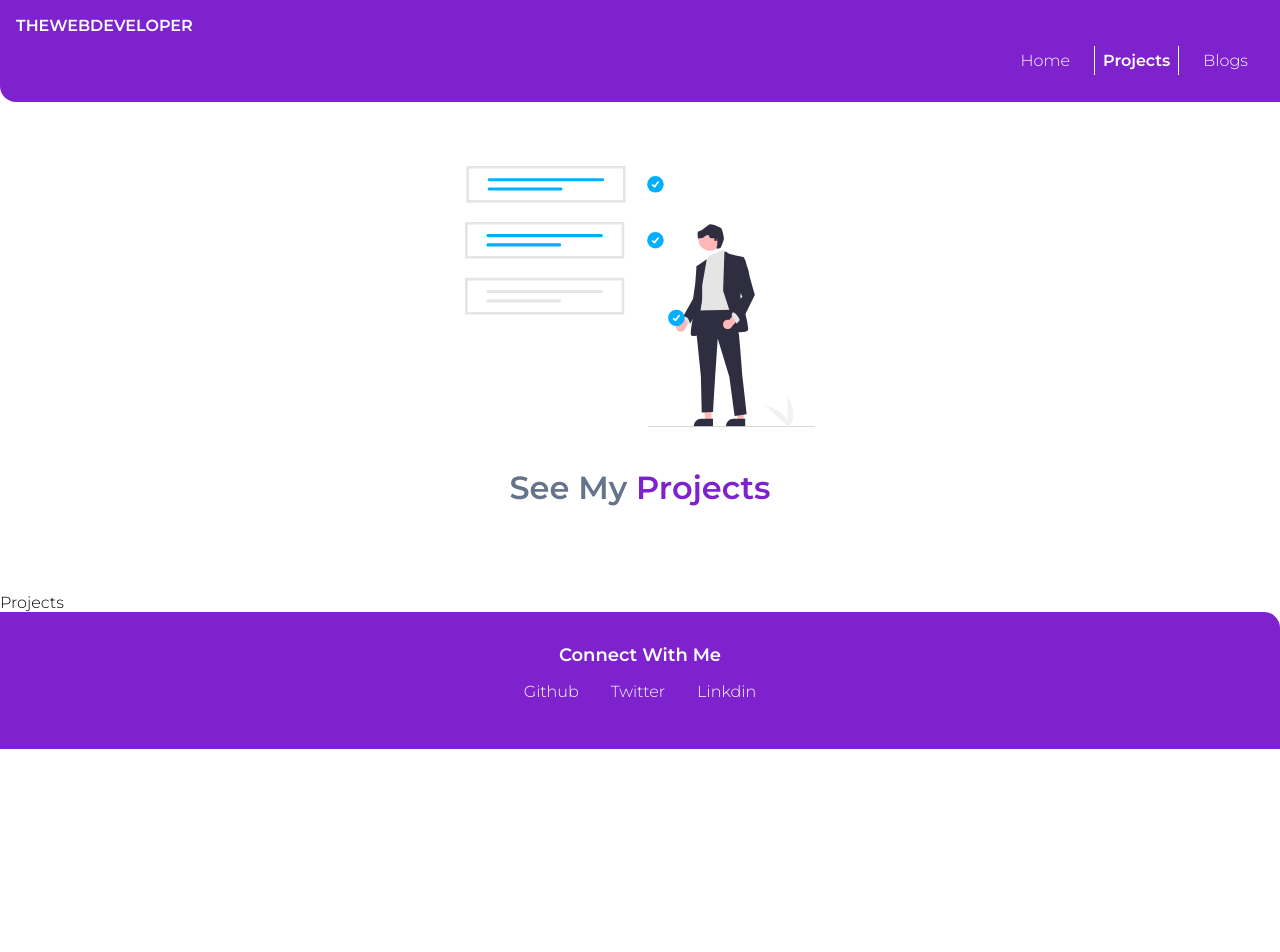
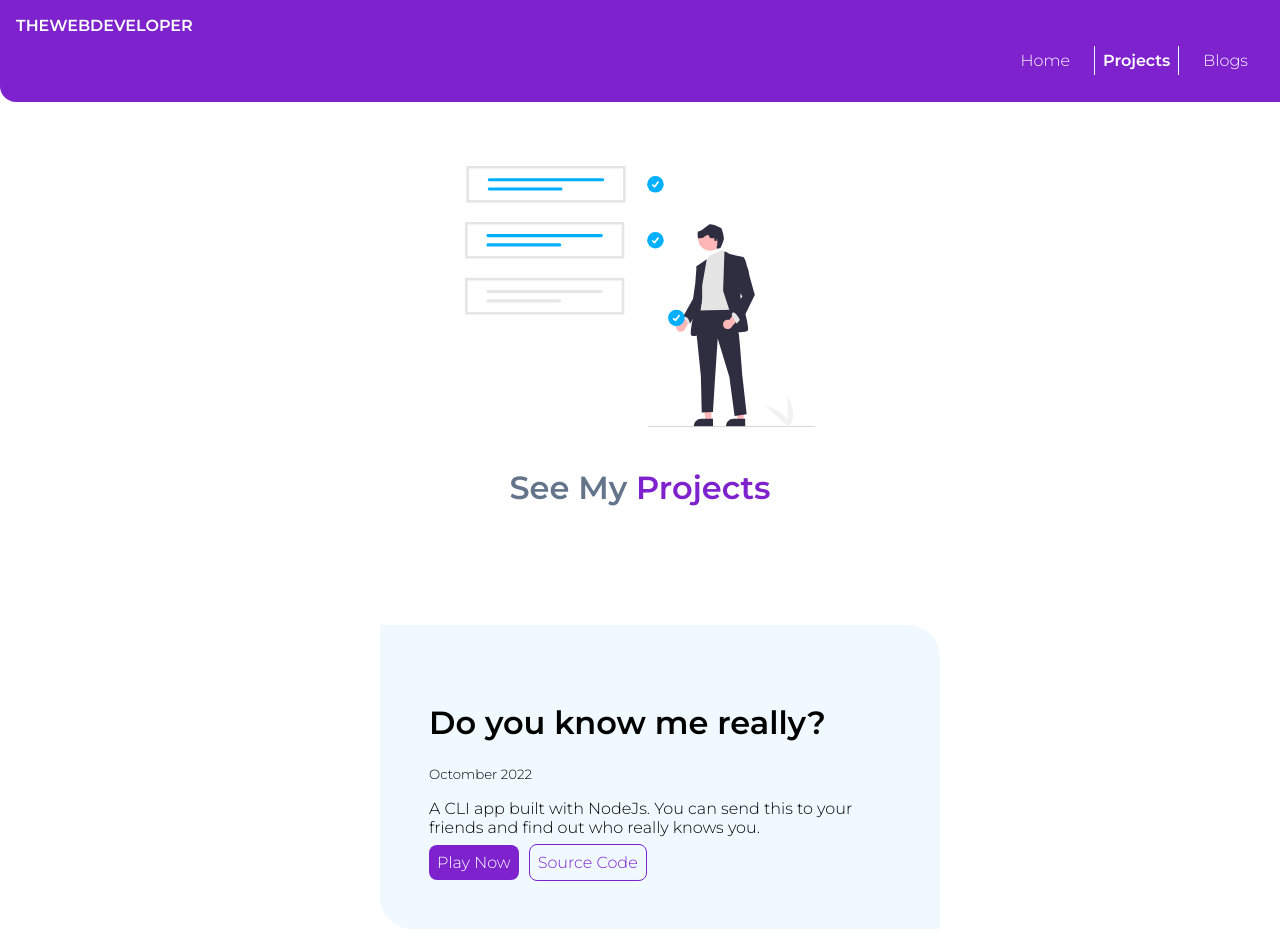
Before and after one commit to yash-purkar/portfolio, a React (Create React App) app: page /projects in a window 1280 px wide. Shown: the top 952 px of the page. Before the commit the page ends 800 px from the top, so only its background shows below. Built offline with nearby package versions, Linux system fonts and the light colour scheme.

Commit message:
project comp done

```diff
--- a/src/App.js
+++ b/src/App.js
@@ -1,3 +1,4 @@
+import { useEffect } from "react";
 import "./Components/App.css"
 import Home from './Components/Home'
 import Projects from './Components/Projects';
@@ -8,6 +9,7 @@ import Footer from "./Components/Footer";
 
 
 function App() {
+
   return (
     <>
       <BrowserRouter>
--- a/src/Components/App.css
+++ b/src/Components/App.css
@@ -40,6 +40,7 @@ hr {
   background-color: var(--color-primary);
   color: var(--white);
   border-radius: 0.5rem;
+  margin-right: 10px;
 }
 
 .link-secondary {
--- a/src/Components/Home.js
+++ b/src/Components/Home.js
@@ -17,8 +17,8 @@ const Home = () => {
 
       {
         HomeData.map((currElem, indx) => {
-          const { heading, txt, type, wantBtn, btnText } = currElem;
-          return <Sections heading={heading} txt={txt} type={type} wantBtn={wantBtn} btnText={btnText} key={indx} />
+          const { heading, txt, type, wantBtn, btnText, to } = currElem;
+          return <Sections heading={heading} txt={txt} type={type} wantBtn={wantBtn} btnText={btnText} to={to} key={indx} />
         })
       }
 
--- a/src/Components/Home/HomeData.js
+++ b/src/Components/Home/HomeData.js
@@ -12,14 +12,16 @@ const data = [
     txt: "I like to showcase my work and thus, you can see my projects hosted online.",
     type: "w",
     wantBtn: "yes",
-    btnText: "See Projects"
+    btnText: "See Projects",
+    to: "/projects"
   },
   {
     heading: "Blogs",
     txt: "I'm also working on some technical and non technical blogs. I like to document my journey of learning.",
     type: "ow",
     wantBtn: "yes",
-    btnText: "Read Blogs"
+    btnText: "Read Blogs",
+    to: "/blogs"
   }
 ];
 
--- a/src/Components/Home/Sections.js
+++ b/src/Components/Home/Sections.js
@@ -1,6 +1,7 @@
 import React, { useEffect, useState } from 'react'
+import { NavLink } from 'react-router-dom';
 
-const Sections = ({ heading, txt, type, wantBtn, btnText }) => {
+const Sections = ({ heading, txt, type, wantBtn, btnText, to }) => {
   const [cls, setCls] = useState();
   const [btn, setBtn] = useState();
 
@@ -25,7 +26,7 @@ const Sections = ({ heading, txt, type, wantBtn, btnText }) => {
 
         {wantBtn === "yes" ?
           <div className="btn">
-            <a className={btn} href="#">{btnText}</a>
+            <NavLink className={btn} to={to}>{btnText}</NavLink>
           </div> : ""}
 
       </div>
--- a/src/Components/Projects.js
+++ b/src/Components/Projects.js
@@ -1,12 +1,23 @@
-import React from 'react'
+import React, { useEffect } from 'react'
 import Header from './Header'
 import img from "./images/project_completed.svg"
+import ProjSec from "./Projects/proj_section"
+import projData from "./Projects/ProjData"
 
 const Projects = () => {
+  // We use UseEffect here bcz if I click on see projects button I was going to the mid of the project component.
+  useEffect(() => {
+    window.scrollTo(0, 0)
+  }, [])
   return (
     <>
       <Header img={img} txt="See My" htxt="Projects" />
-      <div>Projects</div>
+      {
+        projData.map((currElem, indx) => {
+          const { heading, date, text, liveLink, code } = currElem;
+          return <ProjSec heading={heading} date={date} text={text} liveLink={liveLink} code={code} />
+        })}
+
     </>
   )
 }
--- /dev/null
+++ b/src/Components/Projects/ProjData.js
@@ -0,0 +1,12 @@
+
+const data = [
+  {
+    heading: "Do you know me really?",
+    date: "Octomber 2022",
+    text: "A CLI app built with NodeJs. You can send this to your friends and find out who really knows you.",
+    liveLink: "https://replit.com/@YashPurkar1/markOne?embed=1&output=1",
+    code: "https://github.com/yash-purkar/yashpurkar-markOne"
+  }
+]
+
+export default data;
--- /dev/null
+++ b/src/Components/Projects/proj_section.js
@@ -0,0 +1,33 @@
+import React from 'react'
+
+const proj_section = ({ heading, date, text, liveLink, code }) => {
+  return (
+    <div className="container container-center">
+      <ol reversed className="list-non-bullet">
+
+        <li className="project proj-padd">
+          <div className="container container-center padding-md">
+            <h1>{heading}</h1>
+            <small>{date}</small>
+            <p>
+              {text}
+            </p>
+            <a
+              className="link link-primary hover-primary"
+              href={liveLink}
+            >Play Now</a
+            >
+            <a
+              className="link link-secondary hover-secondary"
+              href={code}
+            >Source Code</a
+            >
+          </div>
+        </li>
+
+      </ol>
+    </div>
+  )
+}
+
+export default proj_section
```
